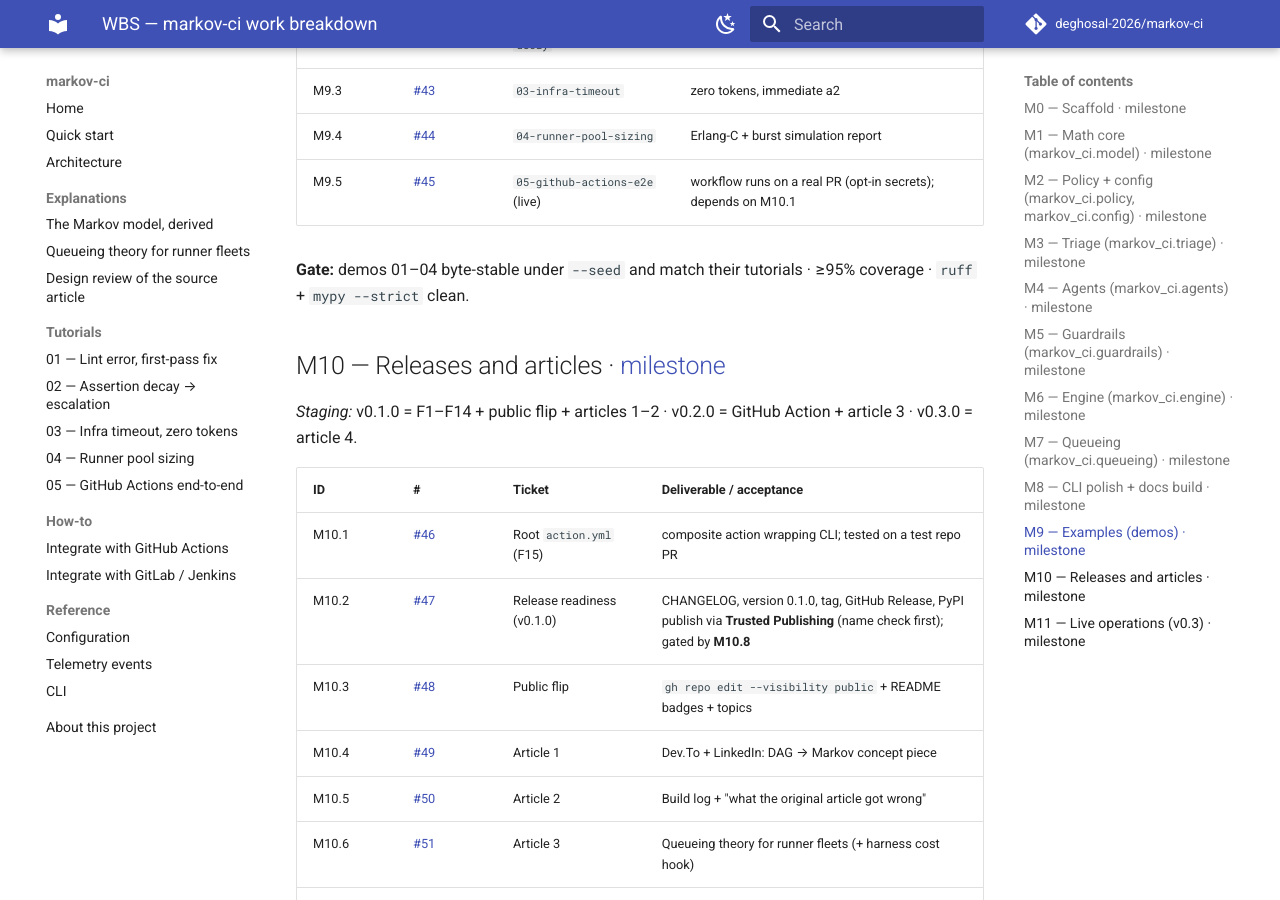
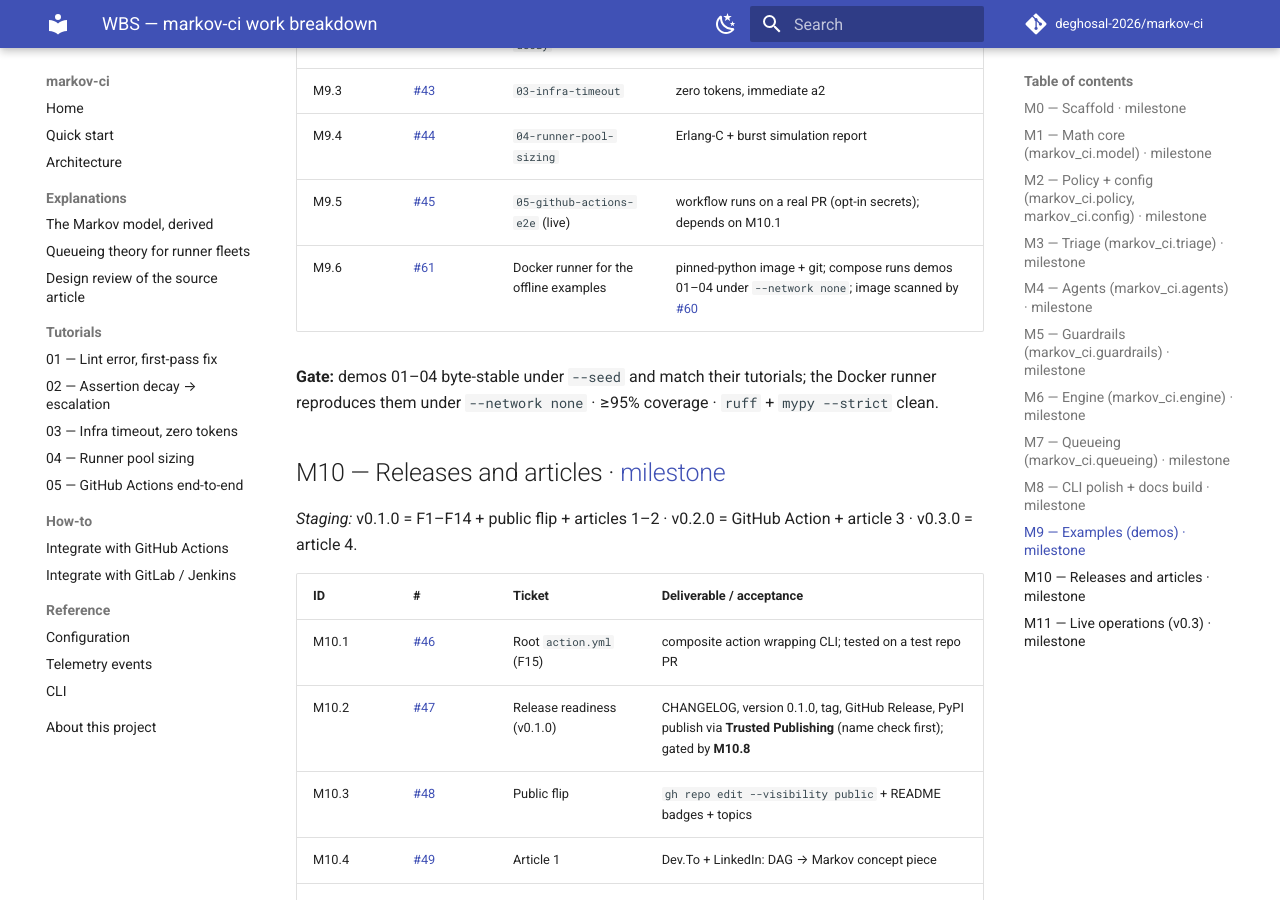
Before and after one commit to deghosal-2026/markov-ci, an MkDocs documentation site: the page built from docs/WBS.md, in a window 1280 px wide and 900 px high, scrolled down 5492 px. Built offline with MkDocs 1.6.1 and Material for MkDocs 9.7.7, drawn with Linux system fonts in a browser that asks for light colours; comment, search, counter and statistics services are not loaded.

Commit message:
wbs: add M9.6 (#61) Docker runner for offline examples + M9 gate; spec/0011 records no-container-sandbox scope

```diff
--- a/docs/WBS.md
+++ b/docs/WBS.md
@@ -143,9 +143,11 @@ golden test green · ≥95% coverage · `ruff` + `mypy --strict` clean.
 | M9.3 | [#43](https://github.com/deghosal-2026/markov-ci/issues/43) | `03-infra-timeout` | zero tokens, immediate a2 |
 | M9.4 | [#44](https://github.com/deghosal-2026/markov-ci/issues/44) | `04-runner-pool-sizing` | Erlang-C + burst simulation report |
 | M9.5 | [#45](https://github.com/deghosal-2026/markov-ci/issues/45) | `05-github-actions-e2e` (live) | workflow runs on a real PR (opt-in secrets); depends on M10.1 |
+| M9.6 | [#61](https://github.com/deghosal-2026/markov-ci/issues/61) | Docker runner for the offline examples | pinned-python image + git; compose runs demos 01–04 under `--network none`; image scanned by [#60](https://github.com/deghosal-2026/markov-ci/issues/60) |
 
-**Gate:** demos 01–04 byte-stable under `--seed` and match their tutorials · ≥95% coverage ·
-`ruff` + `mypy --strict` clean.
+**Gate:** demos 01–04 byte-stable under `--seed` and match their tutorials; the Docker
+runner reproduces them under `--network none` · ≥95% coverage · `ruff` + `mypy --strict`
+clean.
 
 ## M10 — Releases and articles · [milestone](https://github.com/deghosal-2026/markov-ci/milestone/11)
 
```
Also changed, not shown: docs/spec/0011-engine-runtime.md (+4 -0 lines).
